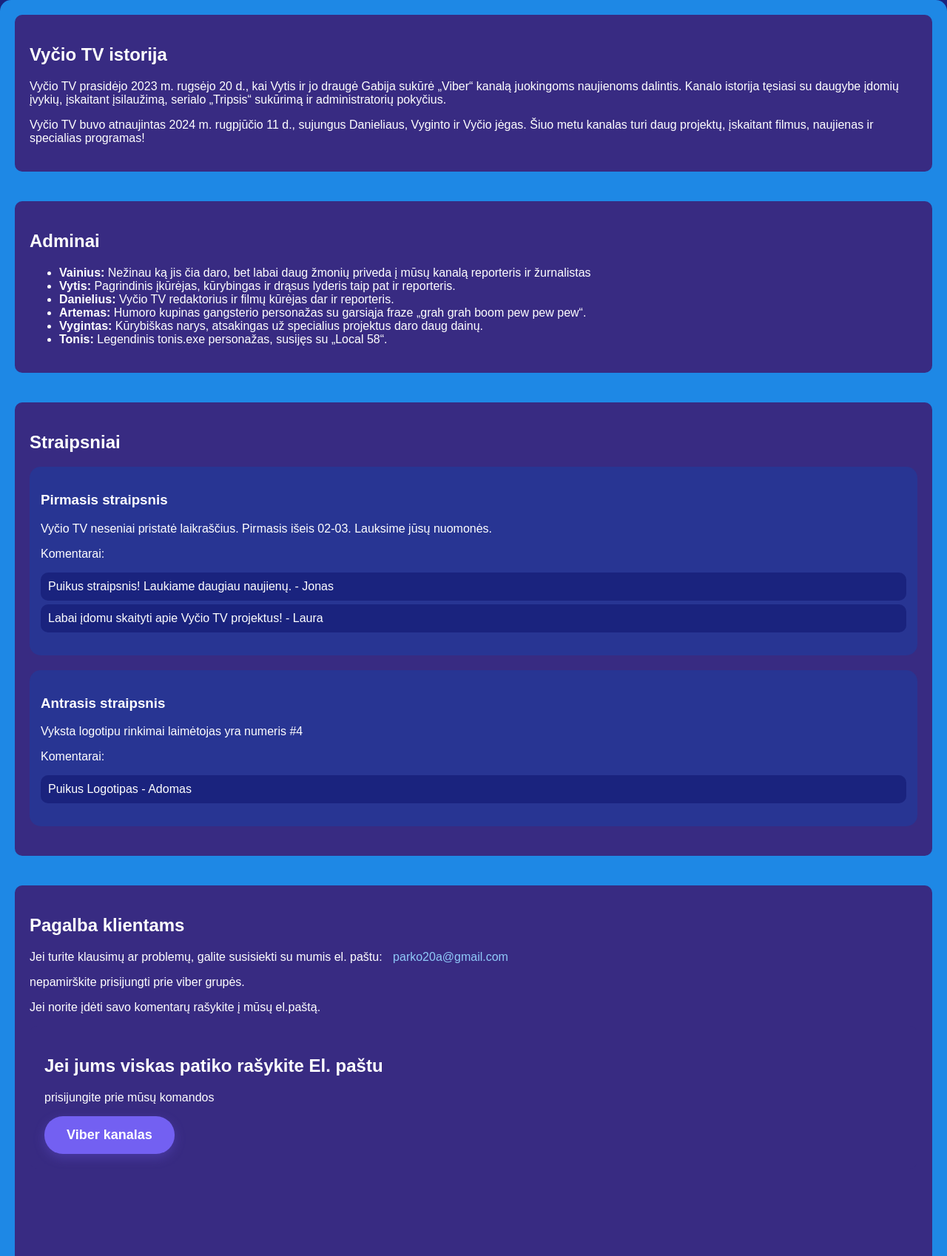
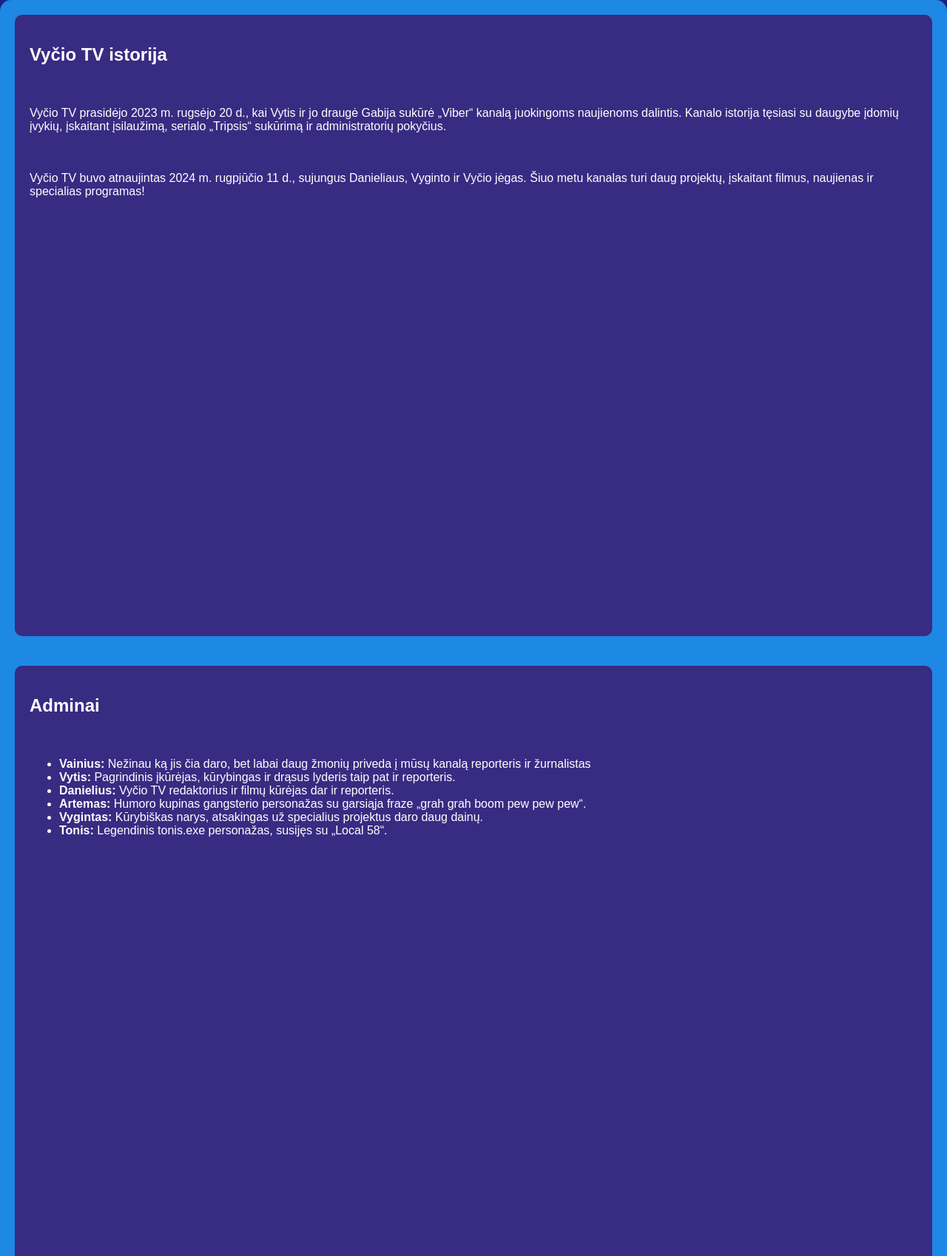
Before and after one commit to Danykas30/Danykas3, a PHP site: page / in a window 1280 px wide; the page is wider, and only the part inside the window is pictured. Shown: the part 222-1920 px from the top of that part at 74% size. Run offline with PHP 8.4, Linux system fonts and the light colour scheme; grey boxes are pictures that could not be loaded.

Commit message:
Update styless.css

```diff
--- a/styless.css
+++ b/styless.css
@@ -141,3 +141,11 @@ body {
     transform: translateY(100px);
     opacity: 0;
 }         /* changed here */
+section {
+    height: 100vh; /* Full screen height */
+    display: flex;
+    justify-content: left;
+    align-items: left;
+    flex-direction: column;
+    gap: 20px;
+} /* again here */
```
